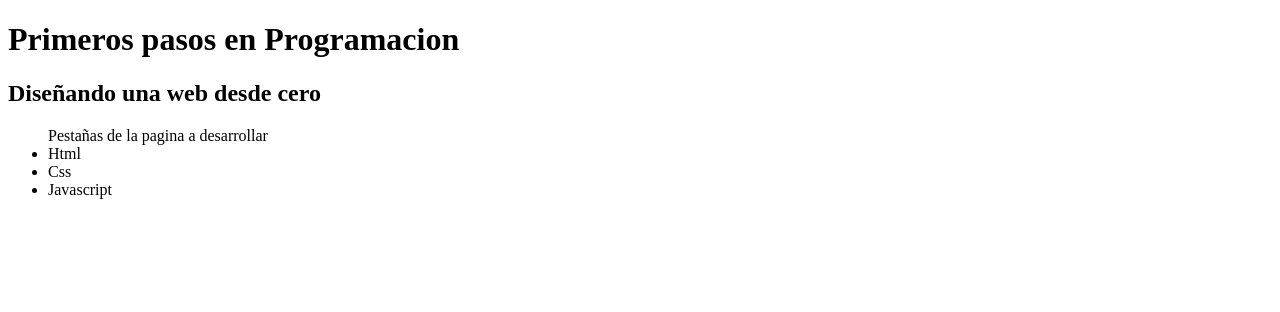
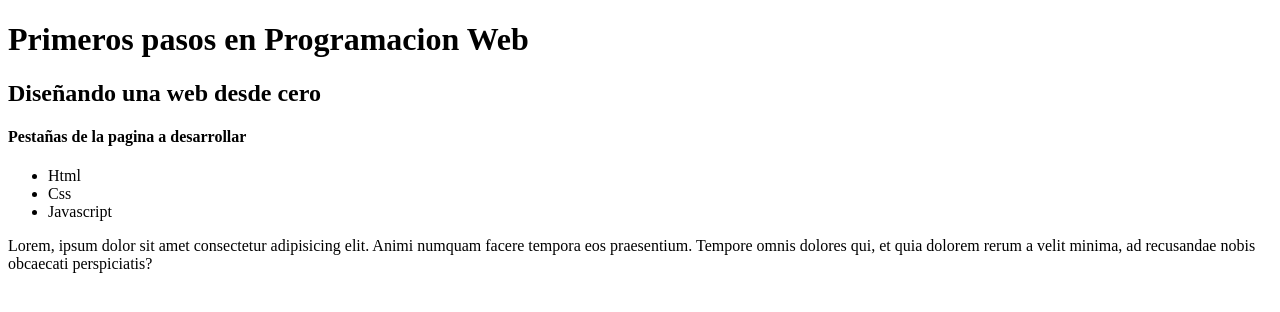
Before and after one commit to Rodr1dan92/E1-Modulo-Web, a plain HTML site: page index.html in a window 1280 px wide. Drawn offline with Linux system fonts and the light colour scheme.

Commit message:
primer cambio

```diff
--- a/index.html
+++ b/index.html
@@ -8,11 +8,15 @@
 </head>
 <body>
 
-    <H1>Primeros pasos en Programacion</H1>
+    <H1>Primeros pasos en Programacion Web</H1>
 
     <h2>Diseñando una web desde cero</h2>
 
-    <ul> Pestañas de la pagina a desarrollar
+<div>
+
+    <h4>Pestañas de la pagina a desarrollar</h4>
+
+    <ul>
 
         <li>Html</li>
         <li>Css</li>
@@ -20,5 +24,11 @@
 
     </ul>
 
+</div>
+
+<p>Lorem, ipsum dolor sit amet consectetur adipisicing elit. Animi numquam facere tempora eos praesentium.
+Tempore omnis dolores qui, et quia dolorem rerum a velit minima, ad recusandae nobis obcaecati perspiciatis?</p>
+
+
 </body>
 </html>
```
